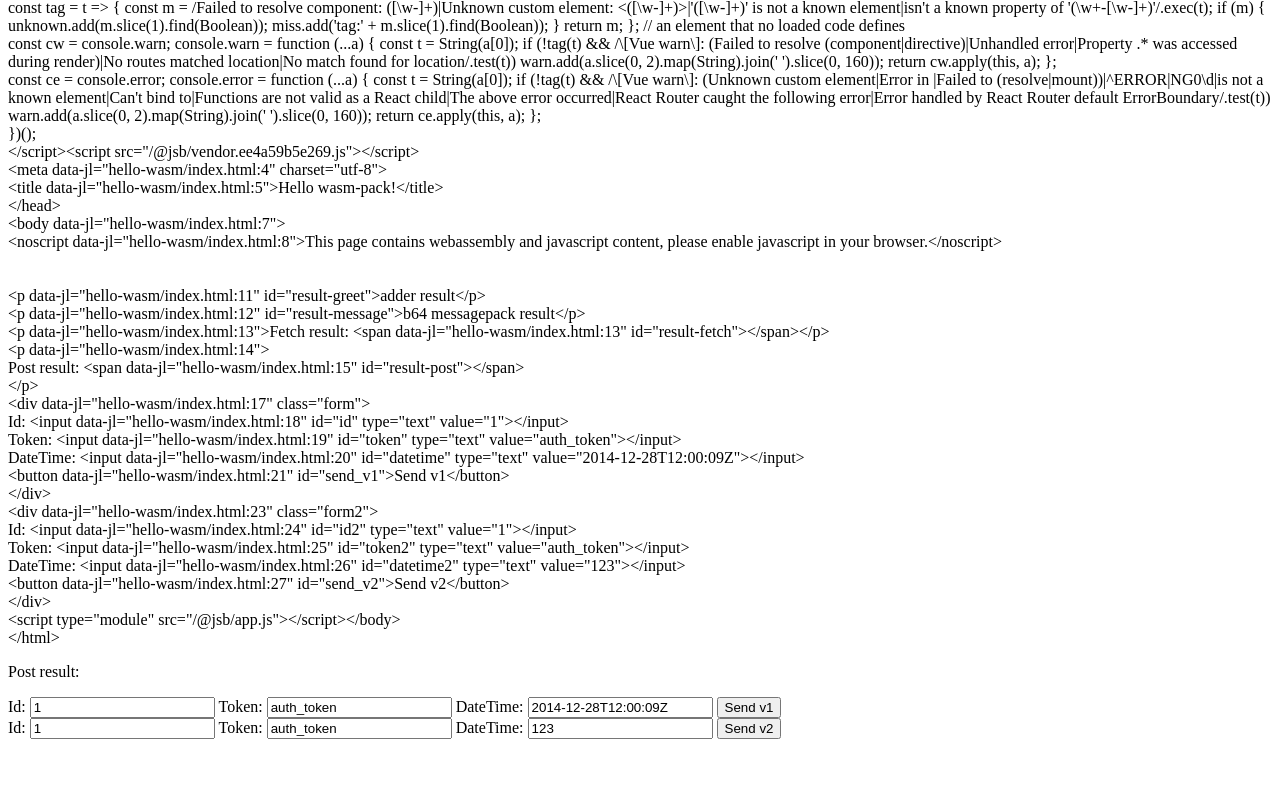
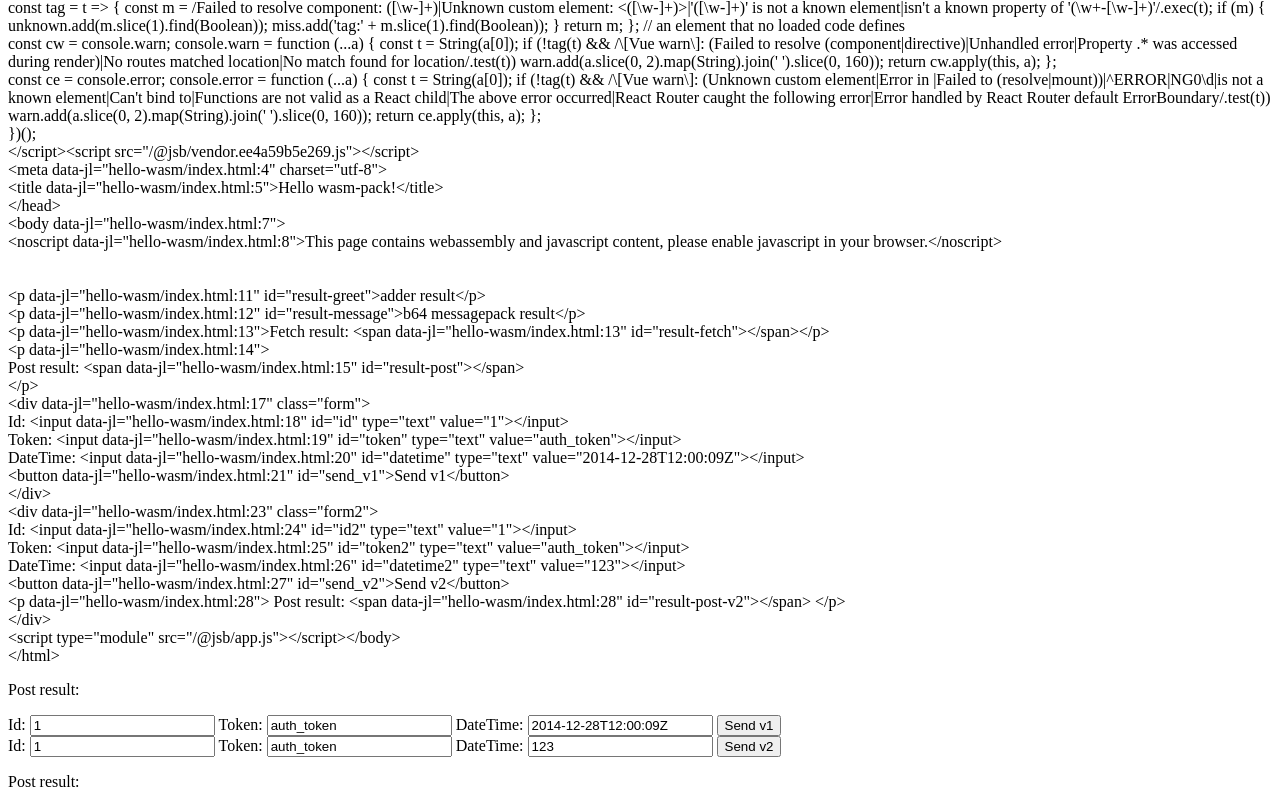
Before and after one commit to tonky/rust-wasm-ts-ingester, a website built with webpack: page hello-wasm/index.html in a window 1280 px wide. Shown: the part 3255-4062 px from the top of the page. Before the commit the page ends 4002 px from the top, so only its background shows below. Built offline with nearby package versions, Linux system fonts and the light colour scheme; files whose address does not match are found by name.

Commit message:
readme and html fixes

```diff
--- a/hello-wasm/index.html
+++ b/hello-wasm/index.html
@@ -25,6 +25,7 @@
       Token: <input id="token2" type="text" value="auth_token"></input>
       DateTime: <input id="datetime2" type="text" value="123"></input>
       <button id="send_v2">Send v2</button>
+    <p> Post result: <span id="result-post-v2"></span> </p>
     </div>
   </body>
 </html>
```
Also changed, not shown: README.md.
